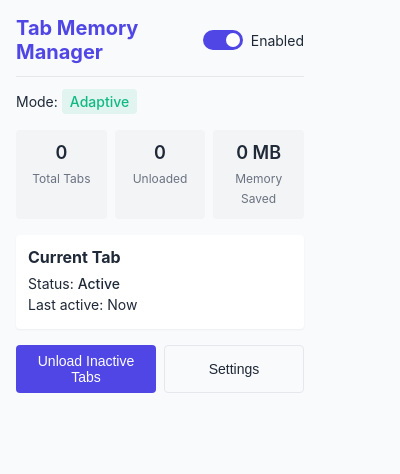
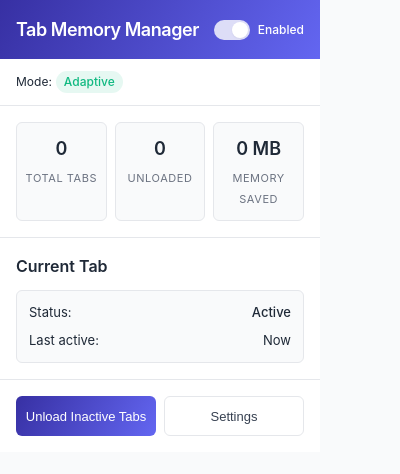
Before and after one commit to sivaratrisrinivas/tabHibernate, a browser extension: page popup.html in a window 400 px wide. Drawn offline with Linux system fonts and the light colour scheme; a web font is replaced by a local one.

Commit message:
style: Revamp popup.css for enhanced design and usability
- Introduced a comprehensive color palette and typography variables for consistency.
- Updated font styles and sizes for improved readability.
- Enhanced layout with flexbox for better structure and spacing.
- Added hover effects, transitions, and shadows for interactive elements.
- Implemented a footer section with links and improved action button styles.

```diff
--- a/popup.css
+++ b/popup.css
@@ -1,14 +1,51 @@
 :root {
-    --primary-color: #4f46e5;
-    --primary-hover: #4338ca;
-    --text-color: #1f2937;
-    --text-secondary: #6b7280;
-    --bg-color: #f9fafb;
-    --card-bg: #ffffff;
-    --border-color: #e5e7eb;
-    --success-color: #10b981;
-    --error-color: #ef4444;
-    --warning-color: #f59e0b;
+    /* Typography */
+    --font-family: "Inter", -apple-system, BlinkMacSystemFont, "Segoe UI", Roboto, Oxygen, Ubuntu, Cantarell, "Open Sans",
+        "Helvetica Neue", sans-serif;
+
+    /* Color Palette */
+    --primary: #3730a3;
+    --primary-light: #6366f1;
+    --white: #ffffff;
+    --gray-50: #f9fafb;
+    --gray-100: #f3f4f6;
+    --gray-200: #e5e7eb;
+    --gray-300: #d1d5db;
+    --gray-400: #9ca3af;
+    --gray-500: #6b7280;
+    --gray-600: #4b5563;
+    --gray-700: #374151;
+    --gray-800: #1f2937;
+    --gray-900: #111827;
+    --success: #10b981;
+    --warning: #f59e0b;
+    --error: #ef4444;
+    --info: #3b82f6;
+
+    /* Spacing */
+    --space-2: 2px;
+    --space-4: 4px;
+    --space-8: 8px;
+    --space-12: 12px;
+    --space-16: 16px;
+    --space-24: 24px;
+    --space-32: 32px;
+
+    /* Shadows */
+    --shadow-sm: 0 1px 2px rgba(0, 0, 0, 0.05);
+    --shadow-md: 0 1px 3px rgba(0, 0, 0, 0.1), 0 1px 2px rgba(0, 0, 0, 0.06);
+    --shadow-lg: 0 4px 6px -1px rgba(0, 0, 0, 0.1), 0 2px 4px -1px rgba(0, 0, 0, 0.06);
+
+    /* Border Radius */
+    --radius-sm: 4px;
+    --radius-md: 6px;
+    --radius-lg: 8px;
+    --radius-full: 9999px;
+
+    /* Transitions */
+    --transition-quick: 150ms ease-out;
+    --transition-standard: 200ms ease;
+    --transition-elaborate: 300ms ease-in-out;
 }
 
 * {
@@ -17,36 +54,70 @@
     padding: 0;
 }
 
+@font-face {
+    font-family: "Inter";
+    font-style: normal;
+    font-weight: 300;
+    src: url("https://fonts.gstatic.com/s/inter/v12/UcC73FwrK3iLTeHuS_fvQtMwCp50KnMa1ZL7.woff2") format("woff2");
+}
+
+@font-face {
+    font-family: "Inter";
+    font-style: normal;
+    font-weight: 400;
+    src: url("https://fonts.gstatic.com/s/inter/v12/UcC73FwrK3iLTeHuS_fvQtMwCp50KnMa1ZL7.woff2") format("woff2");
+}
+
+@font-face {
+    font-family: "Inter";
+    font-style: normal;
+    font-weight: 500;
+    src: url("https://fonts.gstatic.com/s/inter/v12/UcC73FwrK3iLTeHuS_fvQtMwCp50KnMa1ZL7.woff2") format("woff2");
+}
+
+@font-face {
+    font-family: "Inter";
+    font-style: normal;
+    font-weight: 600;
+    src: url("https://fonts.gstatic.com/s/inter/v12/UcC73FwrK3iLTeHuS_fvQtMwCp50KnMa1ZL7.woff2") format("woff2");
+}
+
 body {
-    font-family: -apple-system, BlinkMacSystemFont, "Segoe UI", Roboto, Oxygen, Ubuntu, Cantarell, "Open Sans",
-        "Helvetica Neue", sans-serif;
-    background-color: var(--bg-color);
-    color: var(--text-color);
+    font-family: var(--font-family);
+    background-color: var(--gray-50);
+    color: var(--gray-800);
     width: 320px;
     overflow-x: hidden;
+    font-size: 14px;
+    line-height: 1.5;
 }
 
 .container {
-    padding: 1rem;
+    display: flex;
+    flex-direction: column;
 }
 
 header {
+    background: linear-gradient(120deg, var(--primary), var(--primary-light));
+    color: var(--white);
+    padding: var(--space-16);
     display: flex;
     justify-content: space-between;
     align-items: center;
-    margin-bottom: 0.75rem;
-    padding-bottom: 0.75rem;
-    border-bottom: 1px solid var(--border-color);
 }
 
-h1 {
-    font-size: 1.25rem;
-    color: var(--primary-color);
+header h1 {
+    font-size: 18px;
+    font-weight: 600;
+    letter-spacing: -0.025em;
+    display: flex;
+    align-items: center;
+    gap: var(--space-8);
 }
 
-h2 {
-    font-size: 1rem;
-    margin-bottom: 0.5rem;
+header h1 svg {
+    width: 20px;
+    height: 20px;
 }
 
 .toggle-container {
@@ -55,45 +126,48 @@ h2 {
 }
 
 #statusText {
-    margin-left: 0.5rem;
-    font-size: 0.875rem;
+    margin-left: var(--space-8);
+    font-size: 12px;
+    font-weight: 500;
 }
 
 /* Adaptive badge */
 .adaptive-badge {
     display: flex;
     align-items: center;
-    margin-bottom: 1rem;
-    font-size: 0.875rem;
+    padding: var(--space-12) var(--space-16);
+    background-color: var(--white);
+    border-bottom: 1px solid var(--gray-200);
+    font-size: 12px;
 }
 
 .status {
     font-weight: 500;
-    padding: 0.25rem 0.5rem;
-    border-radius: 0.25rem;
-    margin-left: 0.25rem;
+    padding: var(--space-2) var(--space-8);
+    border-radius: var(--radius-full);
+    margin-left: var(--space-4);
 }
 
 .status.adaptive {
     background-color: rgba(16, 185, 129, 0.1);
-    color: var(--success-color);
+    color: var(--success);
 }
 
 .status.learning {
     background-color: rgba(245, 158, 11, 0.1);
-    color: var(--warning-color);
+    color: var(--warning);
 }
 
 .status.manual {
     background-color: rgba(107, 114, 128, 0.1);
-    color: var(--text-secondary);
+    color: var(--gray-500);
 }
 
 /* Switch styling */
 .switch {
     position: relative;
     display: inline-block;
-    width: 40px;
+    width: 36px;
     height: 20px;
 }
 
@@ -110,118 +184,230 @@ h2 {
     left: 0;
     right: 0;
     bottom: 0;
-    background-color: #ccc;
-    transition: .4s;
+    background-color: rgba(255, 255, 255, 0.3);
+    transition: var(--transition-standard);
+    border-radius: var(--radius-full);
 }
 
 .slider:before {
     position: absolute;
     content: "";
-    height: 14px;
-    width: 14px;
-    left: 3px;
-    bottom: 3px;
+    height: 16px;
+    width: 16px;
+    left: 2px;
+    bottom: 2px;
     background-color: white;
-    transition: .4s;
+    transition: var(--transition-standard);
+    border-radius: 50%;
+    box-shadow: var(--shadow-sm);
 }
 
 input:checked+.slider {
-    background-color: var(--primary-color);
+    background-color: rgba(255, 255, 255, 0.8);
 }
 
 input:focus+.slider {
-    box-shadow: 0 0 1px var(--primary-color);
+    box-shadow: 0 0 1px rgba(255, 255, 255, 0.8);
 }
 
 input:checked+.slider:before {
-    transform: translateX(20px);
-}
-
-.slider.round {
-    border-radius: 20px;
-}
-
-.slider.round:before {
-    border-radius: 50%;
+    transform: translateX(16px);
 }
 
 /* Stats container */
 .stats-container {
     display: grid;
     grid-template-columns: repeat(3, 1fr);
-    gap: 0.5rem;
-    margin-bottom: 1rem;
+    gap: var(--space-8);
+    padding: var(--space-16);
+    background-color: var(--white);
 }
 
 .stat-item {
-    background-color: #f3f4f6;
-    border-radius: 0.25rem;
-    padding: 0.75rem 0.5rem;
+    background-color: var(--gray-50);
+    border-radius: var(--radius-md);
+    padding: var(--space-12) var(--space-8);
     text-align: center;
+    border: 1px solid var(--gray-200);
+    transition: var(--transition-standard);
+}
+
+.stat-item:hover {
+    border-color: var(--primary-light);
+    transform: translateY(-2px);
+    box-shadow: var(--shadow-sm);
 }
 
 .stat-value {
     display: block;
-    font-size: 1.125rem;
+    font-size: 18px;
     font-weight: 600;
-    margin-bottom: 0.25rem;
+    margin-bottom: var(--space-4);
+    color: var(--gray-800);
 }
 
 .stat-label {
-    font-size: 0.75rem;
-    color: var(--text-secondary);
+    font-size: 11px;
+    color: var(--gray-500);
+    text-transform: uppercase;
+    letter-spacing: 0.05em;
 }
 
 /* Current tab section */
 .current-tab {
-    background-color: var(--card-bg);
-    border-radius: 0.25rem;
-    padding: 0.75rem;
-    margin-bottom: 1rem;
-    box-shadow: 0 1px 2px rgba(0, 0, 0, 0.05);
+    background-color: var(--white);
+    padding: var(--space-16);
+    border-top: 1px solid var(--gray-200);
+    border-bottom: 1px solid var(--gray-200);
+}
+
+.current-tab h2 {
+    font-size: 16px;
+    font-weight: 600;
+    margin-bottom: var(--space-12);
+    color: var(--gray-800);
+    display: flex;
+    align-items: center;
+    gap: var(--space-8);
+}
+
+.current-tab h2 svg {
+    width: 16px;
+    height: 16px;
+    color: var(--primary);
+}
+
+.tab-info {
+    background-color: var(--gray-50);
+    border-radius: var(--radius-md);
+    padding: var(--space-12);
+    border: 1px solid var(--gray-200);
 }
 
 .tab-info p {
-    font-size: 0.875rem;
-    margin-bottom: 0.25rem;
+    font-size: 13px;
+    margin-bottom: var(--space-8);
+    display: flex;
+    justify-content: space-between;
+}
+
+.tab-info p:last-child {
+    margin-bottom: 0;
 }
 
 #tabStatus {
     font-weight: 500;
 }
 
+.status-indicator {
+    display: inline-flex;
+    align-items: center;
+    gap: var(--space-4);
+}
+
+.status-indicator::before {
+    content: "";
+    display: inline-block;
+    width: 8px;
+    height: 8px;
+    border-radius: 50%;
+}
+
+.status-active::before {
+    background-color: var(--success);
+    box-shadow: 0 0 0 2px rgba(16, 185, 129, 0.2);
+    animation: pulse 2s infinite;
+}
+
+.status-hibernating::before {
+    background-color: var(--warning);
+}
+
+@keyframes pulse {
+    0% {
+        box-shadow: 0 0 0 0 rgba(16, 185, 129, 0.4);
+    }
+
+    70% {
+        box-shadow: 0 0 0 6px rgba(16, 185, 129, 0);
+    }
+
+    100% {
+        box-shadow: 0 0 0 0 rgba(16, 185, 129, 0);
+    }
+}
+
 /* Action buttons */
 .actions {
     display: grid;
     grid-template-columns: 1fr 1fr;
-    gap: 0.5rem;
+    gap: var(--space-8);
+    padding: var(--space-16);
+    background-color: var(--white);
 }
 
 .action-button {
-    padding: 0.5rem;
-    border-radius: 0.25rem;
-    font-size: 0.875rem;
+    padding: var(--space-8) var(--space-4);
+    border-radius: var(--radius-md);
+    font-size: 13px;
     font-weight: 500;
     cursor: pointer;
     border: none;
-    transition: background-color 0.2s;
+    transition: var(--transition-quick);
+    height: 40px;
+    display: flex;
+    align-items: center;
+    justify-content: center;
+    gap: var(--space-4);
+}
+
+.action-button svg {
+    width: 16px;
+    height: 16px;
 }
 
 .action-button:not(.secondary) {
-    background-color: var(--primary-color);
+    background: linear-gradient(120deg, var(--primary), var(--primary-light));
     color: white;
 }
 
 .action-button:not(.secondary):hover {
-    background-color: var(--primary-hover);
+    filter: brightness(1.05);
+    transform: translateY(-1px);
+    box-shadow: var(--shadow-sm);
+}
+
+.action-button:not(.secondary):active {
+    filter: brightness(0.95);
+    transform: translateY(0);
 }
 
 .action-button.secondary {
-    background-color: transparent;
-    border: 1px solid var(--border-color);
-    color: var(--text-color);
+    background-color: var(--white);
+    border: 1px solid var(--gray-200);
+    color: var(--gray-700);
 }
 
 .action-button.secondary:hover {
-    background-color: #f3f4f6;
+    background-color: var(--gray-50);
+    border-color: var(--gray-300);
 }
+
+/* Footer */
+.footer {
+    padding: var(--space-12) var(--space-16);
+    background-color: var(--gray-50);
+    border-top: 1px solid var(--gray-200);
+    font-size: 11px;
+    color: var(--gray-500);
+    text-align: center;
+}
+
+.footer a {
+    color: var(--primary);
+    text-decoration: none;
+}
+
+.footer a:hover {
+    text-decoration: underline;
+}
```
